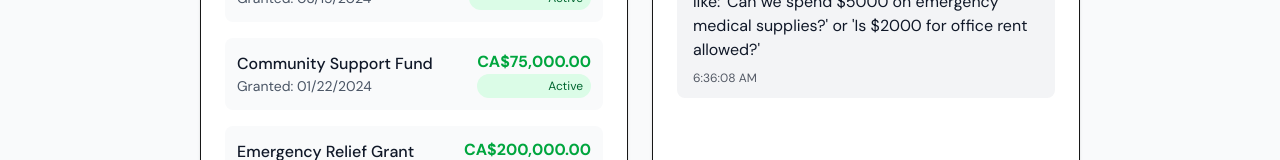
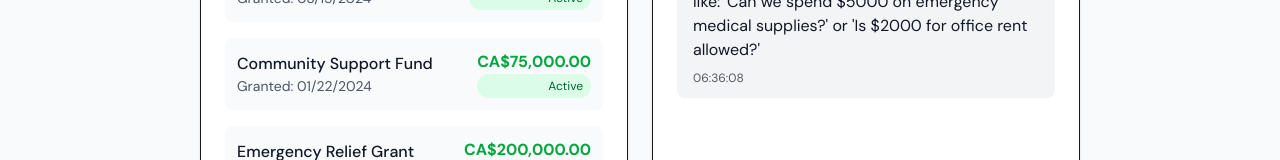
Before and after one commit to f4heemmmmm/frontend-grantime, a Next.js app in the folder frontend/: page / in a window 1280 px wide. Shown: the part 292-452 px from the top of the page. Built offline with nearby package versions, Linux system fonts and the light colour scheme.

Commit message:
hydration error

```diff
--- a/frontend/src/app/page.js
+++ b/frontend/src/app/page.js
@@ -101,6 +101,15 @@ const formatDate = (dateString) => {
         year: 'numeric',
         month: '2-digit',
         day: '2-digit'
+    });
+};
+
+const formatTime = (date) => {
+    return date.toLocaleTimeString('en-US', {
+        hour12: false,
+        hour: '2-digit',
+        minute: '2-digit',
+        second: '2-digit'
     });
 };
 
@@ -379,7 +388,7 @@ export default function Home() {
                                             <div> {message.content}</div>
                                         )}
                                         <div className = "text-xs opacity-70 mt-2">
-                                            {message.timestamp.toLocaleTimeString()}
+                                            {formatTime(message.timestamp)}
                                         </div>
                                     </div>
                                 </div>
```
